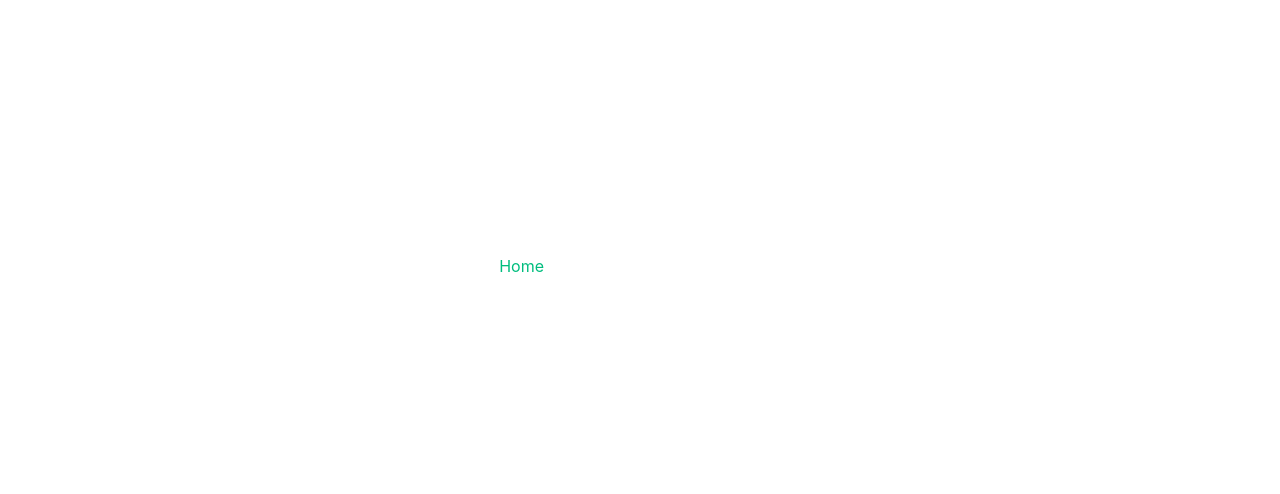
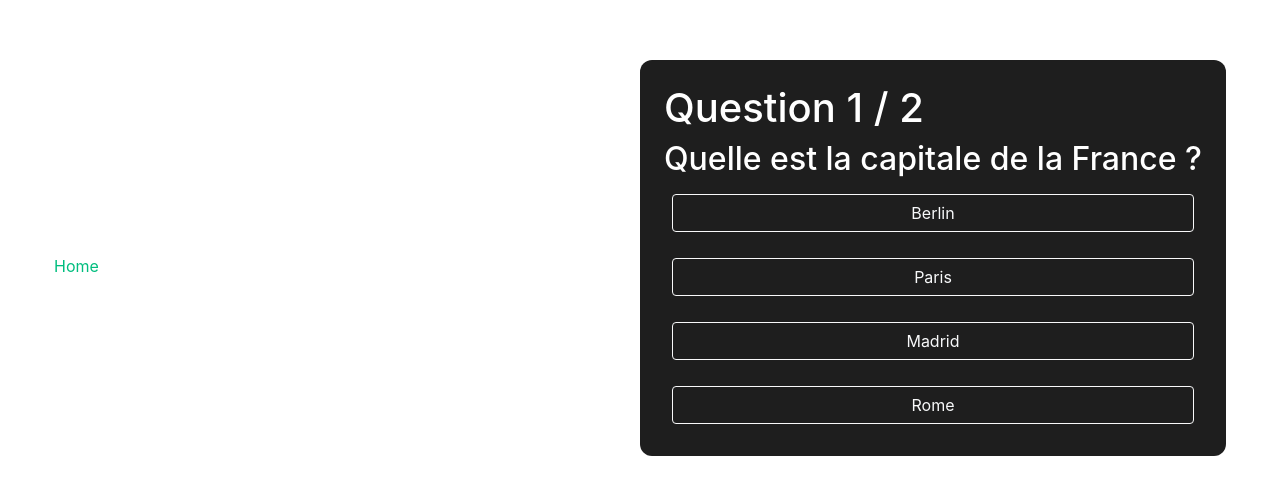
Before and after one commit to Afouanee/quiz-app, a Vue app in the folder quiz-ui/: page /questions in a window 1280 px wide. Before the commit this address had no page. Shown: the part 142-636 px from the top of the page. Built offline with nearby package versions, Linux system fonts and the light colour scheme; data requests are answered from the project's data file.

Commit message:
Question Manager & Display & Score

```diff
--- a/quiz-ui/db.json
+++ b/quiz-ui/db.json
@@ -2,5 +2,21 @@
   "quiz-info": [
     { "name": "Alice", "score": 12 },
     { "name": "Bob", "score": 8 }
+  ],
+  "questions": [
+    {
+      "id": 1,
+      "text": "Quelle est la capitale de la France ?",
+      "image": "",
+      "choices": ["Berlin", "Paris", "Madrid", "Rome"],
+      "answer": 1
+    },
+    {
+      "id": 2,
+      "text": "Combien font 2 + 2 ?",
+      "image": "",
+      "choices": ["3", "4", "5", "22"],
+      "answer": 1
+    }
   ]
 }
--- /dev/null
+++ b/quiz-ui/src/components/QuestionDisplay.vue
@@ -0,0 +1,47 @@
+<script setup>
+const props = defineProps({
+  question: {
+    type: Object,
+    required: true,
+  },
+});
+
+const emit = defineEmits(['click-on-answer']);
+
+function onAnswerClicked(index) {
+  emit('click-on-answer', index);
+}
+</script>
+
+<template>
+  <div class="question-display">
+    <h2>{{ question.text }}</h2>
+
+    <img v-if="question.image" :src="question.image" alt="Illustration" class="question-image" />
+
+    <div class="answers">
+      <button
+        v-for="(answer, index) in question.choices"
+        :key="index"
+        class="btn btn-outline-light m-2"
+        @click="onAnswerClicked(index)"
+      >
+        {{ answer }}
+      </button>
+    </div>
+  </div>
+</template>
+
+<style scoped>
+.question-image {
+  max-width: 100%;
+  height: auto;
+  margin-bottom: 1rem;
+}
+
+.answers {
+  display: flex;
+  flex-direction: column;
+  gap: 10px;
+}
+</style>
--- /dev/null
+++ b/quiz-ui/src/components/ScoreDisplay.vue
@@ -0,0 +1,37 @@
+<script setup>
+import { onMounted, ref } from 'vue';
+import participationStorageService from '@/services/ParticipationStorageService';
+
+const playerName = ref('');
+const score = ref(0);
+
+onMounted(() => {
+  playerName.value = participationStorageService.getPlayerName();
+  score.value = participationStorageService.getParticipationScore();
+});
+</script>
+
+<template>
+  <div class="score-display container mt-5">
+    <div class="card p-4 text-center bg-dark text-white shadow rounded">
+      <h2 class="mb-3">🎉 Félicitations {{ playerName }} !</h2>
+      <p class="display-6">Votre score est :</p>
+      <div class="score-box my-4">
+        <span class="score">{{ score }}</span>
+      </div>
+    </div>
+  </div>
+</template>
+
+<style scoped>
+.score-box {
+  font-size: 4rem;
+  font-weight: bold;
+  background-color: #343a40;
+  color: #00ffcc;
+  padding: 20px 40px;
+  border-radius: 16px;
+  display: inline-block;
+  box-shadow: 0 0 10px rgba(0, 255, 204, 0.5);
+}
+</style>
--- a/quiz-ui/src/router/index.js
+++ b/quiz-ui/src/router/index.js
@@ -1,6 +1,8 @@
 import { createRouter, createWebHistory } from 'vue-router';
 import HomePage from '../views/HomePage.vue';
 import NewQuizPage from '../views/NewQuizPage.vue';
+import QuestionsManager from '../views/QuestionsManager.vue';
+import ScoreDisplay from '@/components/ScoreDisplay.vue';
 
 const routes = [
   {
@@ -13,6 +15,16 @@ const routes = [
     name: 'NewQuizPage',
     component: NewQuizPage,
   },
+  {
+    path: '/questions',
+    name: 'QuestionsManager',
+    component: QuestionsManager,
+  },
+  {
+    path: '/score',
+    name: 'ScoreDisplay',
+    component: ScoreDisplay,
+  },
 ];
 
 const router = createRouter({
--- a/quiz-ui/src/views/NewQuizPage.vue
+++ b/quiz-ui/src/views/NewQuizPage.vue
@@ -4,11 +4,17 @@ import ParticipationStorageService from '@/services/ParticipationStorageService'
 import { useRouter } from 'vue-router';
 
 const username = ref('');
+const showError = ref(false);
 const router = useRouter();
 
 function launchNewQuiz() {
+  if (!username.value.trim()) {
+    showError.value = true;
+    return;
+  }
+
+  showError.value = false;
   ParticipationStorageService.savePlayerName(username.value);
-  console.log('Nom enrengistré :', username.value);
   router.push('/questions');
 }
 </script>
@@ -20,6 +26,9 @@ function launchNewQuiz() {
     <input type="text" class="form-control" placeholder="Username" v-model="username" />
 
     <button class="btn btn-outline-danger mt-3" @click="launchNewQuiz">GO!</button>
+    <p v-if="showError" class="text-danger mt-2">
+      ⚠️ Veuillez entrer un nom pour commencer le quiz.
+    </p>
   </div>
 </template>
 
--- /dev/null
+++ b/quiz-ui/src/views/QuestionsManager.vue
@@ -0,0 +1,67 @@
+<script setup>
+import { ref, onMounted } from 'vue';
+import QuestionDisplay from '@/components/QuestionDisplay.vue';
+import ScoreDisplay from '@/components/ScoreDisplay.vue';
+import ParticipationStorageService from '@/services/ParticipationStorageService';
+
+const currentQuestionPosition = ref(0);
+const currentQuestion = ref(null);
+const totalNumberOfQuestions = ref(0);
+const allQuestions = ref([]);
+const score = ref(0);
+const quizEnded = ref(false);
+
+async function fetchQuestions() {
+  const res = await fetch('http://localhost:5000/questions');
+  return await res.json();
+}
+
+function answerClickedHandler(index) {
+  const correctAnswer = currentQuestion.value.answer;
+  if (index === correctAnswer) {
+    score.value++;
+  }
+
+  if (currentQuestionPosition.value < allQuestions.value.length - 1) {
+    currentQuestionPosition.value++;
+    currentQuestion.value = allQuestions.value[currentQuestionPosition.value];
+  } else {
+    endQuiz();
+  }
+}
+
+function endQuiz() {
+  ParticipationStorageService.saveParticipationScore(score.value);
+  quizEnded.value = true;
+}
+
+onMounted(async () => {
+  allQuestions.value = await fetchQuestions();
+  totalNumberOfQuestions.value = allQuestions.value.length;
+  currentQuestion.value = allQuestions.value[0]; // Important : charger la première question
+});
+</script>
+
+<template>
+  <div class="questions-manager">
+    <template v-if="!quizEnded && currentQuestion">
+      <h1>Question {{ currentQuestionPosition + 1 }} / {{ totalNumberOfQuestions }}</h1>
+      <QuestionDisplay :question="currentQuestion" @click-on-answer="answerClickedHandler" />
+    </template>
+
+    <template v-else-if="quizEnded">
+      <ScoreDisplay />
+    </template>
+  </div>
+</template>
+
+<style scoped>
+.questions-manager {
+  max-width: 800px;
+  margin: 50px auto;
+  padding: 24px;
+  background-color: #1e1e1e;
+  color: white;
+  border-radius: 12px;
+}
+</style>
```
